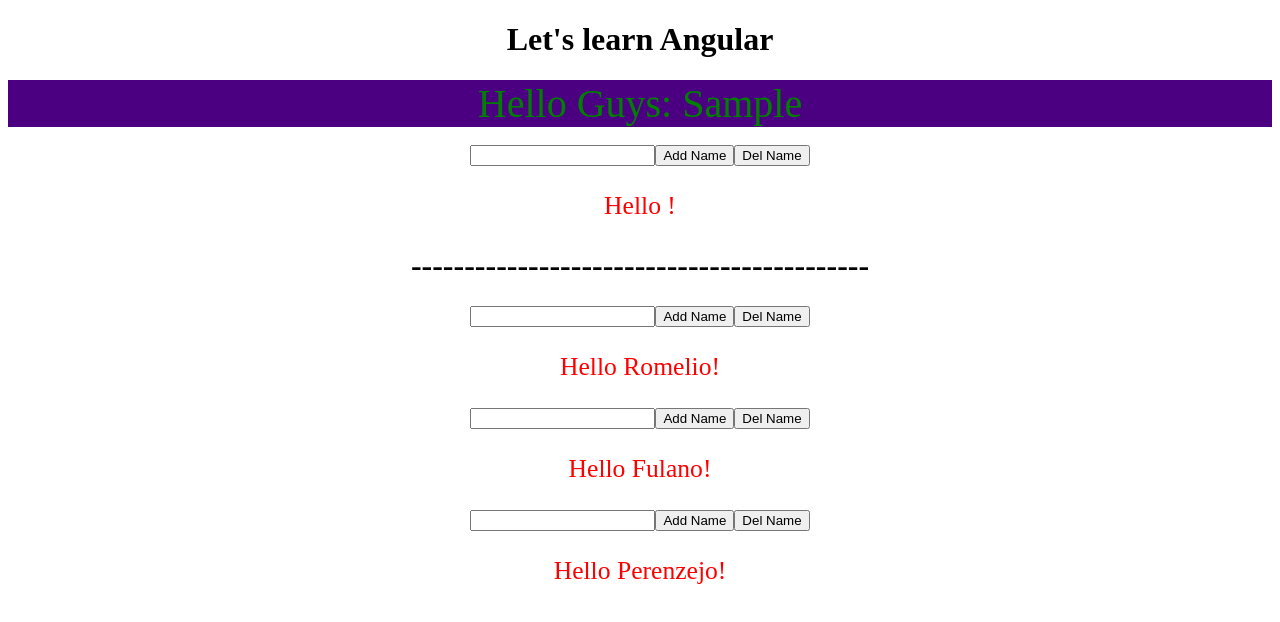
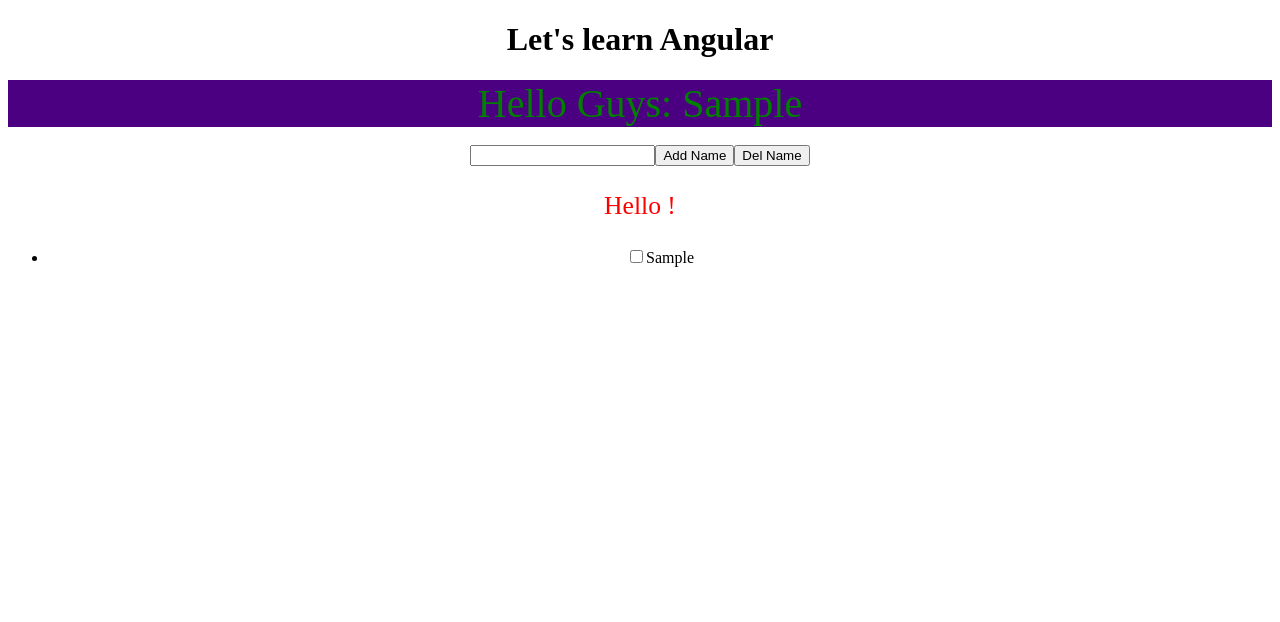
Before and after one commit to capa21/Angular-Fundamentals, an Angular app: page / in a window 1280 px wide. Both pictures are taken after typing "Sample" into the empty fields and a click on the button "Add Name". Shown: the top 622 px of the page. Built offline with nearby package versions, Linux system fonts and the light colour scheme.

Commit message:
Ejercicio #1

```diff
--- a/src/app/app.component.html
+++ b/src/app/app.component.html
@@ -8,6 +8,6 @@
   </div>
   <br>
   <custom-hello #myCustomHello [name]="" (greet)="onShowGreet($event)"></custom-hello>
-  <h1>-------------------------------------------</h1>
-  <custom-hello *ngFor="let person of personList" [name]="person"></custom-hello>
+
+  <!--<custom-hello *ngFor="let person of personList" [name]="person"></custom-hello>-->
 </div>
--- a/src/app/hello/hello.component.html
+++ b/src/app/hello/hello.component.html
@@ -5,3 +5,10 @@
 <p (click)="onNameClick()" >
   Hello {{name}}!
 </p>
+
+<ul>
+  <li *ngFor="let item of listName">
+    <input type="checkbox" [value]="item" (change)="toogleSelName($event.srcElement.checked, item)" />
+    <label>{{item}}</label>
+  </li>
+</ul>
--- a/src/app/hello/hello.component.ts
+++ b/src/app/hello/hello.component.ts
@@ -12,6 +12,7 @@
 
   listName: string[] = [];
   itemName: string = "";
+  selName: string[] = [];
 
   constructor() {
   }
@@ -25,10 +26,27 @@
     console.log(this.listName);
     this.itemName = "";
   }
+
   delName() {
-    const index: number = this.listName.indexOf(this.itemName);
+    for(let i = 0; i <= this.selName.length; i++) {
+      this.delNameVector(this.listName, this.selName[i]);
+    }
+    this.selName = [];
+  }
+
+  delNameVector(vector:Array<string>, item:any) {
+    const index: number = vector.indexOf(item);
     if (index !== -1) {
-        this.listName.splice(index, 1);
+      vector.splice(index, 1);
+    }
+  }
+
+  toogleSelName(checked:boolean, name:string) {
+
+    if (checked) {
+      this.selName.push(name);
+    } else {
+      this.delNameVector(this.selName, name);
     }
   }
 }
```
